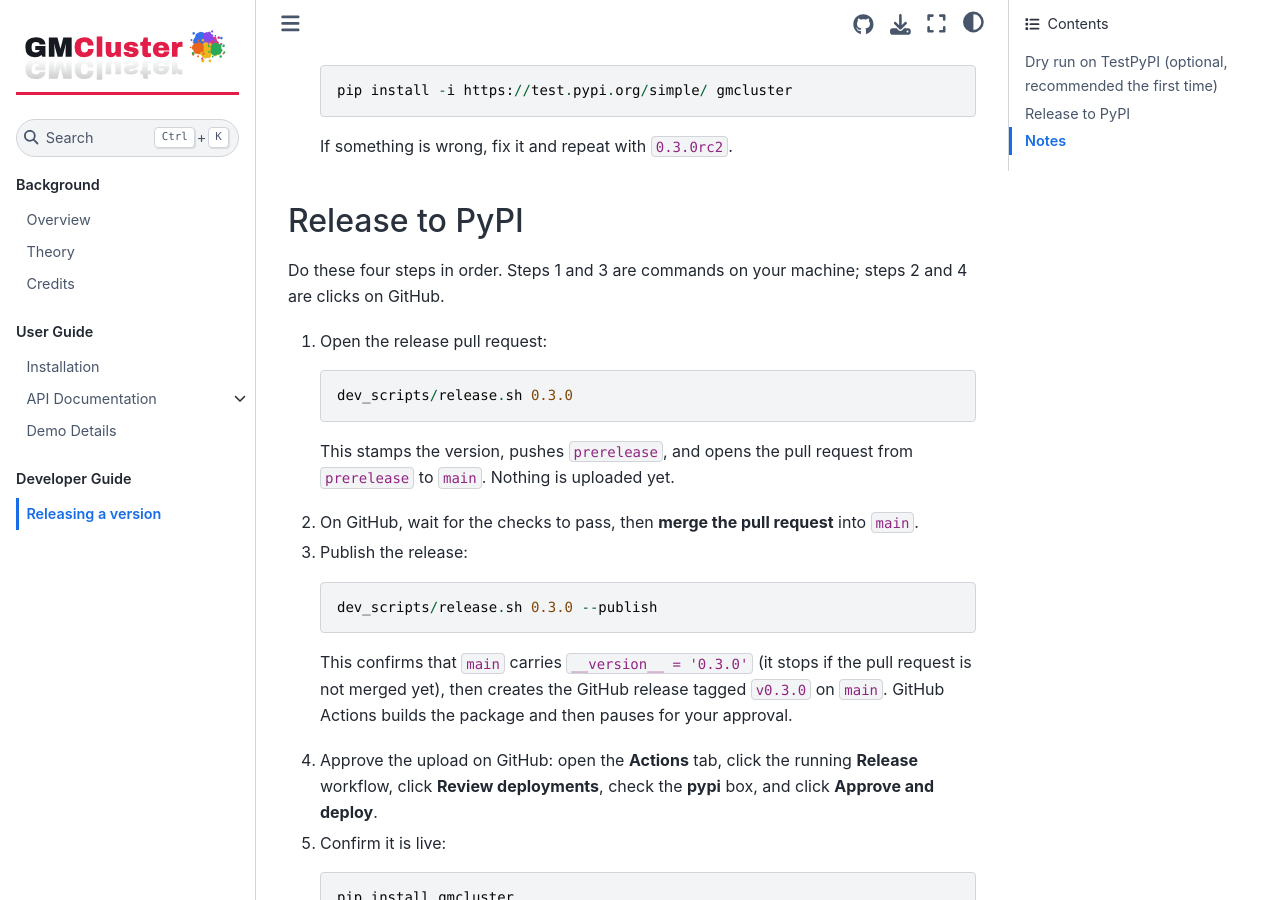
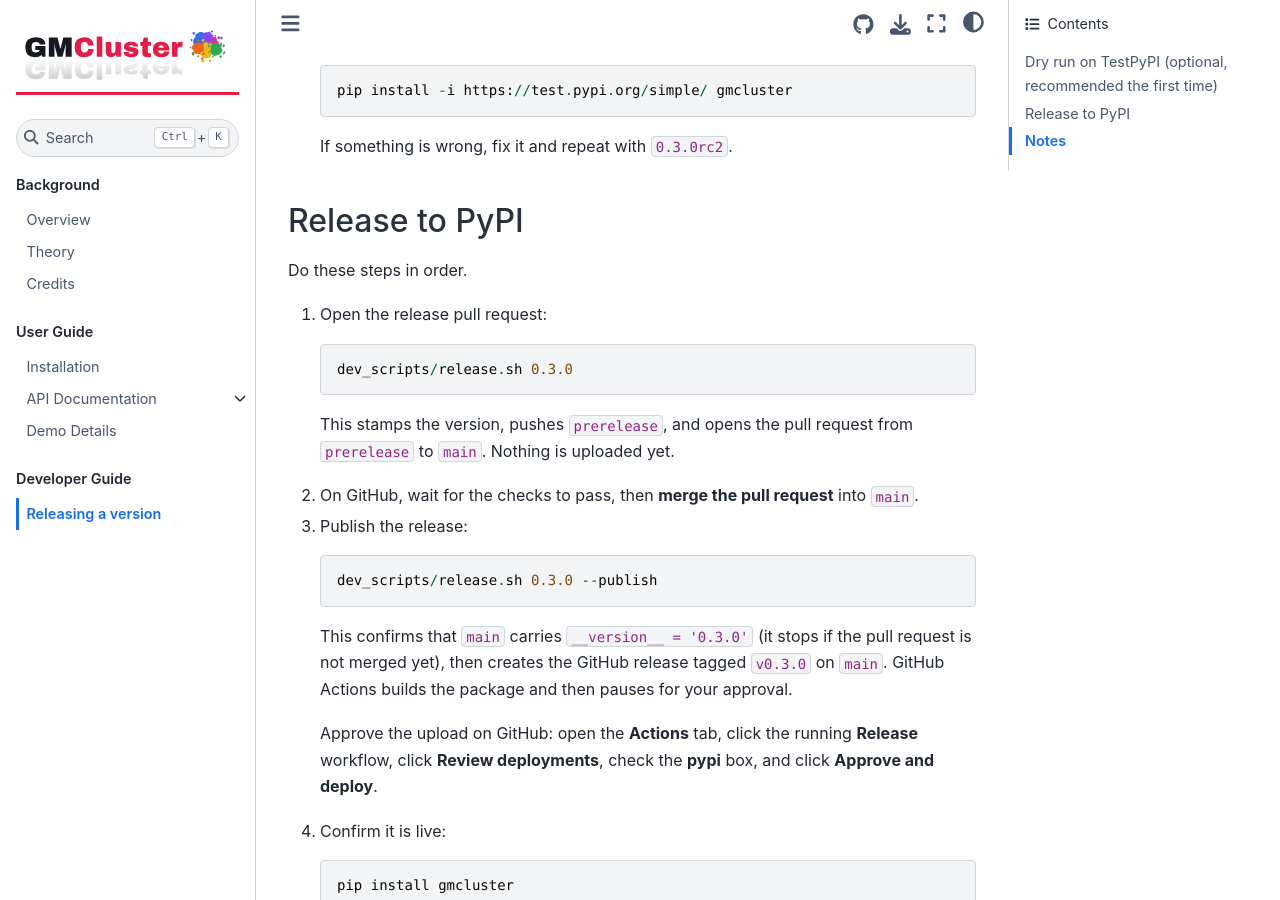
Before and after one commit to cabouman/gmcluster, a Sphinx documentation site: the page built from docs/source/dev_release.rst, in a window 1280 px wide and 900 px high, scrolled down 735 px. Built offline with Sphinx 7.4.7 and the Sphinx Book theme 1.1.4, drawn with Linux system fonts in a browser that asks for light colours; pages that are not in the unit, such as notebooks, are missing from menus.

Commit message:
Fold the deployment approval into the publish step
Approval is part of publishing, so it is the second half of step 3 rather than
a separate step.

Co-Authored-By: Claude Opus 4.8 <noreply@anthropic.com>
Claude-Session: https://claude.ai/code/session_01V68g4ip5sveWJBSwT3UHxk

```diff
--- a/docs/source/dev_release.rst
+++ b/docs/source/dev_release.rst
@@ -34,8 +34,7 @@ PyPI version number can never be reused, so it is worth doing once.
 Release to PyPI
 ===============
 
-Do these four steps in order.  Steps 1 and 3 are commands on your machine;
-steps 2 and 4 are clicks on GitHub.
+Do these steps in order.
 
 1. Open the release pull request::
 
```
Also changed, not shown: other parts of docs/source/dev_release.rst (+2 -2 lines).
